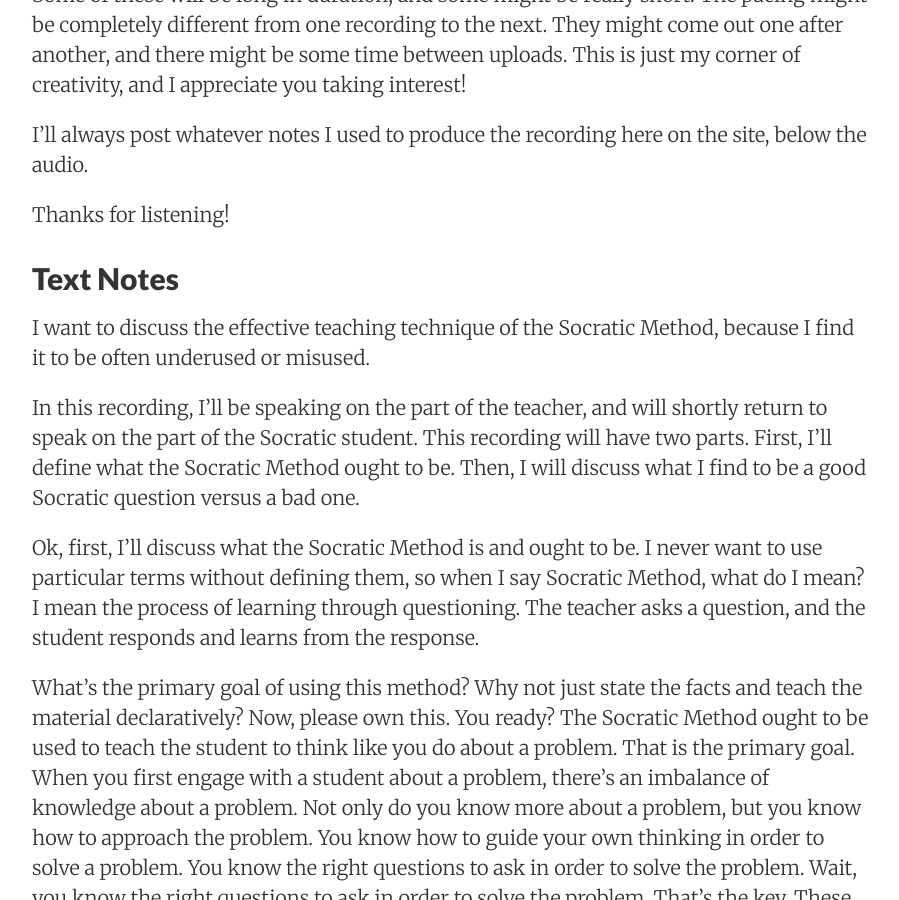
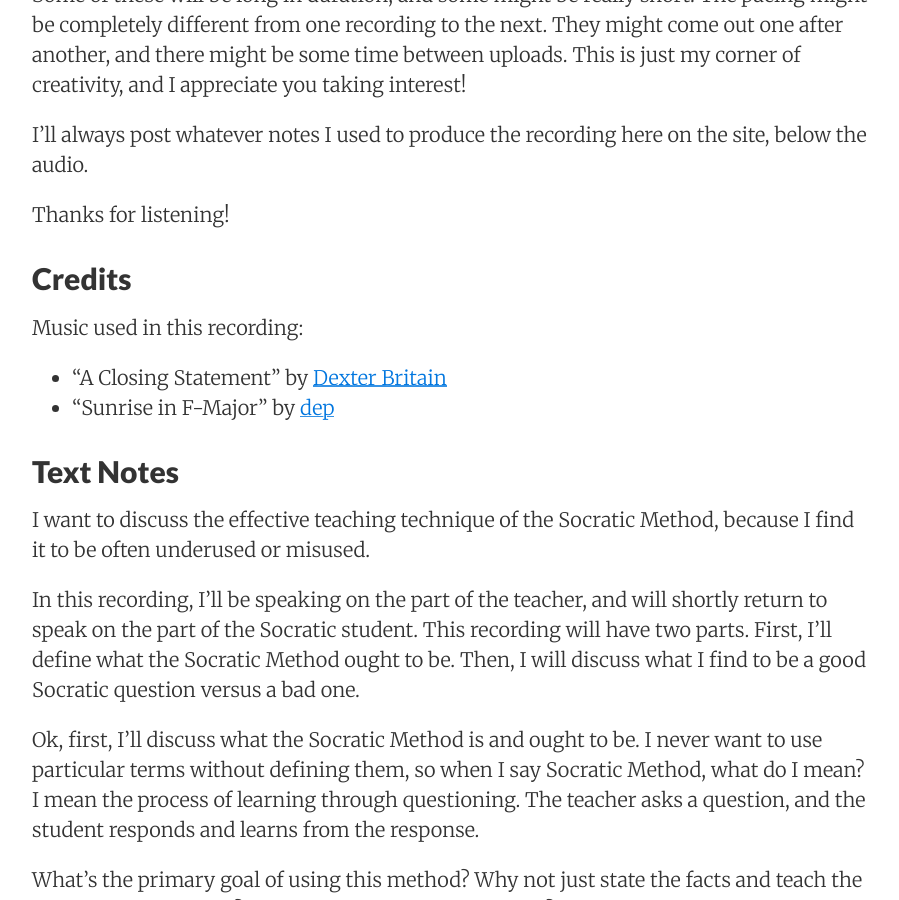
Before and after one commit to JoshuaKoh/JoshuaKoh.github.io, a Jekyll site: the page built from _posts/2018-02-28-Koh-reative-Socratic-Teacher.md, in a window 1280 px wide and 900 px high, scrolled down 844 px. Shown: the whole window, without its empty margins (188-1087 px from the left). Built offline with Jekyll 4.4.1, drawn with Linux system fonts in a browser that asks for light colours; nearby versions of some CDN libraries.

Commit message:
Add creative commons data

```diff
--- a/Gemfile
+++ b/Gemfile
@@ -4,3 +4,4 @@
 # maintaining a local Jekyll environment in sync with GitHub Pages
 # https://github.com/github/pages-gem
 gem 'github-pages'
+gem 'jekyll-creativecommons', :github => 'pathawks/jekyll-creativecommons'
--- a/_config.yml
+++ b/_config.yml
@@ -125,6 +125,7 @@
 plugins:
   - jekyll-paginate
   - jekyll-sitemap
+  - jekyll-creativecommons
 # https://github.com/jekyll/jekyll/issues/2938
 exclude:
   - Gemfile
--- a/_posts/2018-02-28-Koh-reative-Socratic-Teacher.md
+++ b/_posts/2018-02-28-Koh-reative-Socratic-Teacher.md
@@ -18,6 +18,14 @@
 I'll always post whatever notes I used to produce the recording here on the site, below the audio.
 
 Thanks for listening!
+
+## Credits
+
+Music used in this recording:
+
+- "A Closing Statement" by [Dexter Britain](www.dexterbritain.com)
+- "Sunrise in F-Major" by [dep](www.dep.fm)
+
 
 ## Text Notes
 
@@ -42,3 +50,5 @@
 3) The question causes the student to dig deeper. This is not a question that can be answered from mere intuition, like “Did Eli’s sons get what they deserve for their sin?” It’s not a question of exaggerated contrast, where the wrong option is bloated with hyperbole, like, “Is sin just a little, unimportant thing to God, or is it important?” Rather than all of that, this is a question that requires the student to draw on all of their resources and then some. They need to bring what they know and what they’ve experienced to the table and synthesize what they know to realize something new. The question is not one that’s so easy that it’s trivial. On the other hand, it’s not one that’s so hard that the student has no chance of knowing it. It doesn’t matter how many times I ask you, “How do you map a column of strings to upper case in a pandas dataframe with a lambda function?” If you aren’t familiar with data science, you won’t ever get the answer without looking up a lot of stuff. Questions that dig deeper are often not purely fact-based. The best questions involve what the student already knows and combining it with what they ought to know next.
 
 So, in review, use the Socratic Method to help others to think like you do about a problem. Do this by asking questions that force the student to commit to their answer. Don’t get waylaid by questions that aren’t centered on important truths. And use questions that cause the student to synthesize what they know. And hey, that’s not easy. Obviously. It requires work on your end as a teacher. We’d have a lot more good teachers in the world if it were so easy, but as it is, we have a lot of bad teachers who aren’t willing to put in the work or don’t know how. Now you know how. So be thinking about how you can ask good questions that really help people. Good luck.
+
+{% license http://creativecommons.org/licenses/by/4.0/ %}
```
Also changed, not shown: Gemfile.lock.
